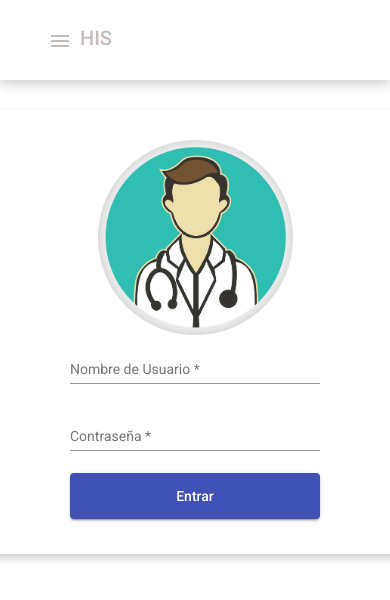
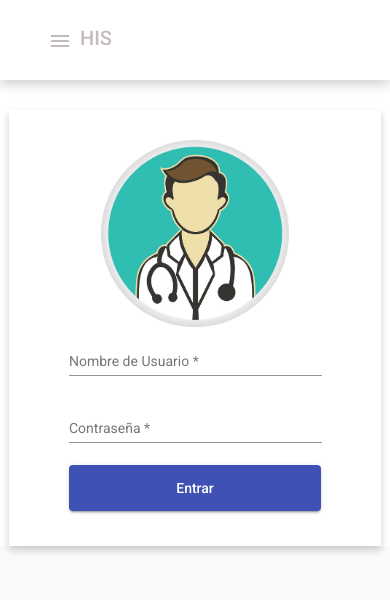
Before and after one commit to williamvn/UserManagement, an Angular app: page / in a window 390 px wide. Shown: the top 600 px of the page. Built offline with nearby package versions, Linux system fonts and the light colour scheme.

Commit message:
Login and Footer Updated [Responsive Designe]

```diff
--- a/src/app/footer/footer.component.html
+++ b/src/app/footer/footer.component.html
@@ -1,8 +1,8 @@
 <div class="footer">
     <div class="options">
-        <div> <i class="fa fa-globe" aria-hidden="true"></i> Español (España)</div>
+        <div> <i class="fa fa-globe" aria-hidden="true"></i> Español</div>
         <div class="row">
-            <mat-icon>wb_sunny</mat-icon> <div class="ml-1">Tema Light</div>
+            <mat-icon>wb_sunny</mat-icon> <div class="ml-1">Tema</div>
         </div>
     </div>
     <div class="property">
--- a/src/app/footer/footer.component.scss
+++ b/src/app/footer/footer.component.scss
@@ -18,7 +18,7 @@
 }
 
 .options {
-    margin-left: 50px;
+    margin-left: 30px;
 }
 
 .row {
--- a/src/app/login/login.component.html
+++ b/src/app/login/login.component.html
@@ -1,6 +1,6 @@
 <div class="container">
     <div class="login-form">
-        <img src="../../assets/img/login.png" width="50%">
+        <img src="../../assets/img/login.png" class="img-login">
         <form #theForm="ngForm" (submit)="logUser()" class="form-group full-width">
             <mat-form-field class="full-width">
                 <input type="text" matInput placeholder="Nombre de Usuario" name="Username" [(ngModel)] = "user.username" required>
--- a/src/app/login/login.component.scss
+++ b/src/app/login/login.component.scss
@@ -2,10 +2,10 @@
     width: 100%;
     display: flex;
     justify-content: center;
-    height: 90vh;
     align-items: flex-start;
     background-color: white;
     padding-top:30px;
+    margin-bottom: 4px;
 }
 
 .login-form{
@@ -44,8 +44,19 @@
     color: red;
 }
 
+.img-login{
+    width: 50%;
+}
+
 @media only screen and (max-width: 600px) {
     .login-form{
-        width: 100%;
+        width: 80%;
+    }
+
+    .img-login{
+        width: 60%;
+    }
+    .full-width{
+        width: 90%;
     }
   }
```
